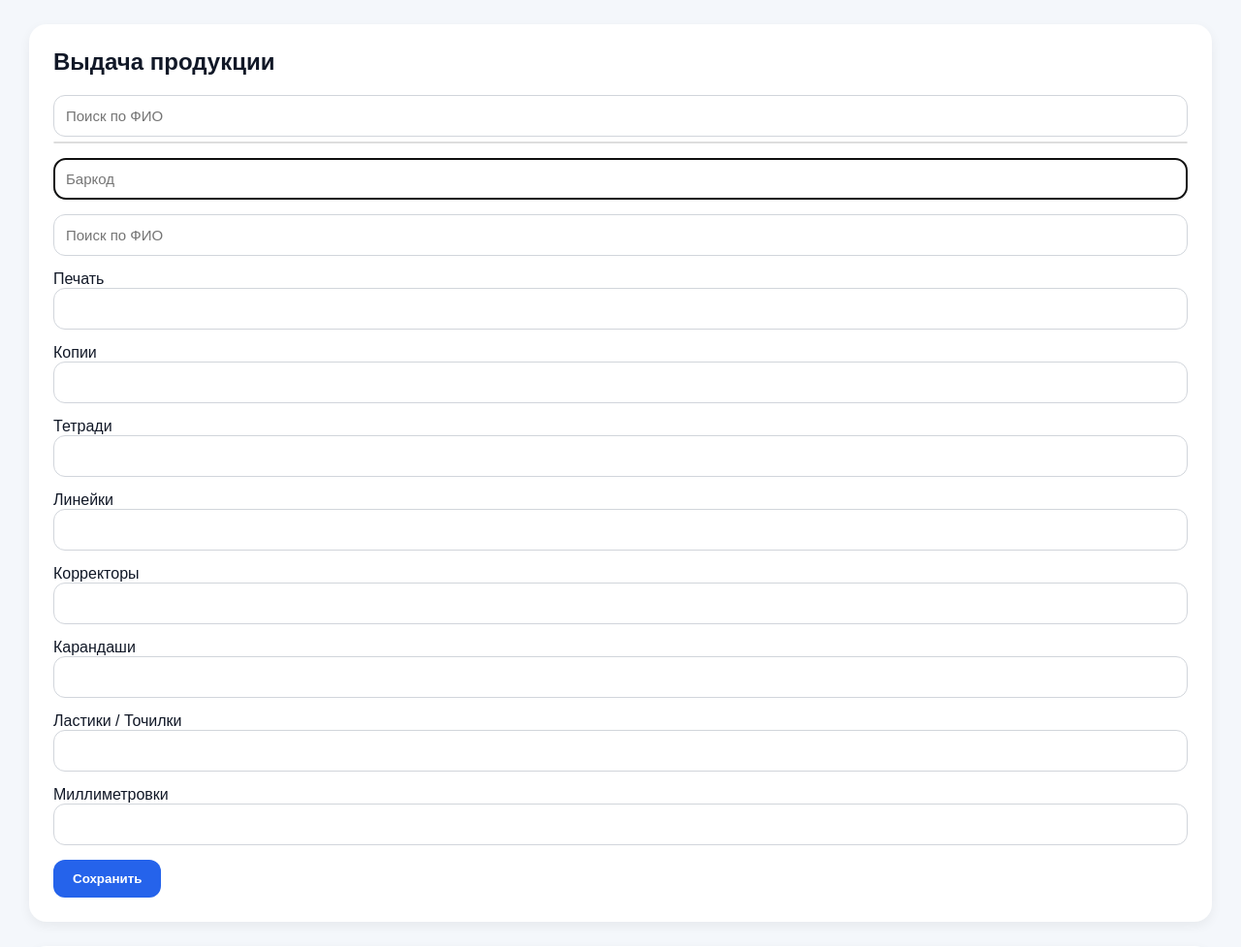
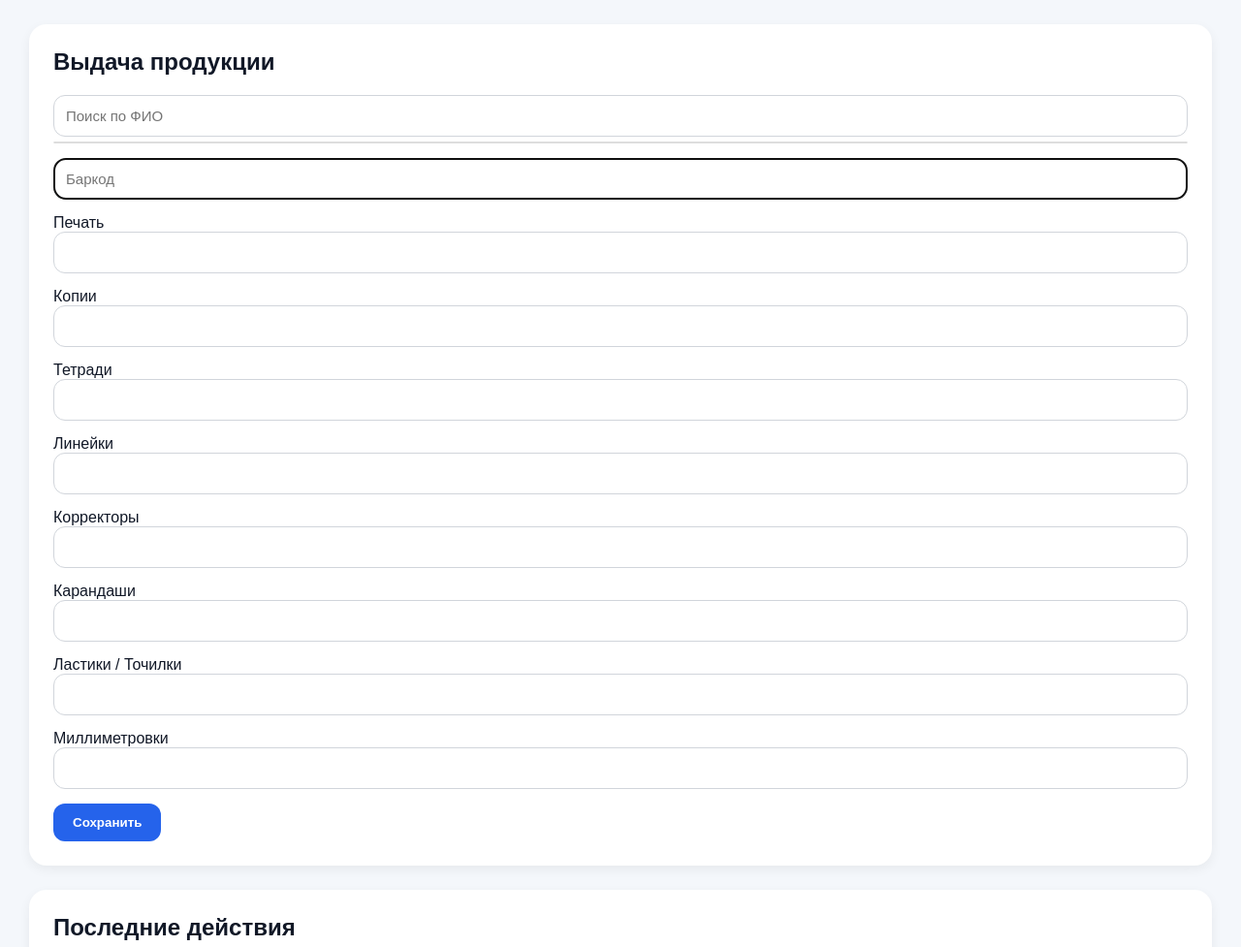
Before and after one commit to hancharegh/profkom-site, a Flask app: page /dashboard in a window 1280 px wide. Shown: the part 88-1065 px from the top of the page at 97% size. Run offline with Flask 3, Linux system fonts and the light colour scheme; a user stored in the database is signed in; data that the repository does not hold is empty; some libraries are stand-ins or nearby versions.

Commit message:
Update dashboard.html

```diff
--- a/templates/dashboard.html
+++ b/templates/dashboard.html
@@ -185,12 +185,7 @@
         placeholder="Баркод"
         required
         autofocus
-    >
-    <input
-    type="text"
-    id="student_search"
-    placeholder="Поиск по ФИО"
-    >
+
 
 
 
```
